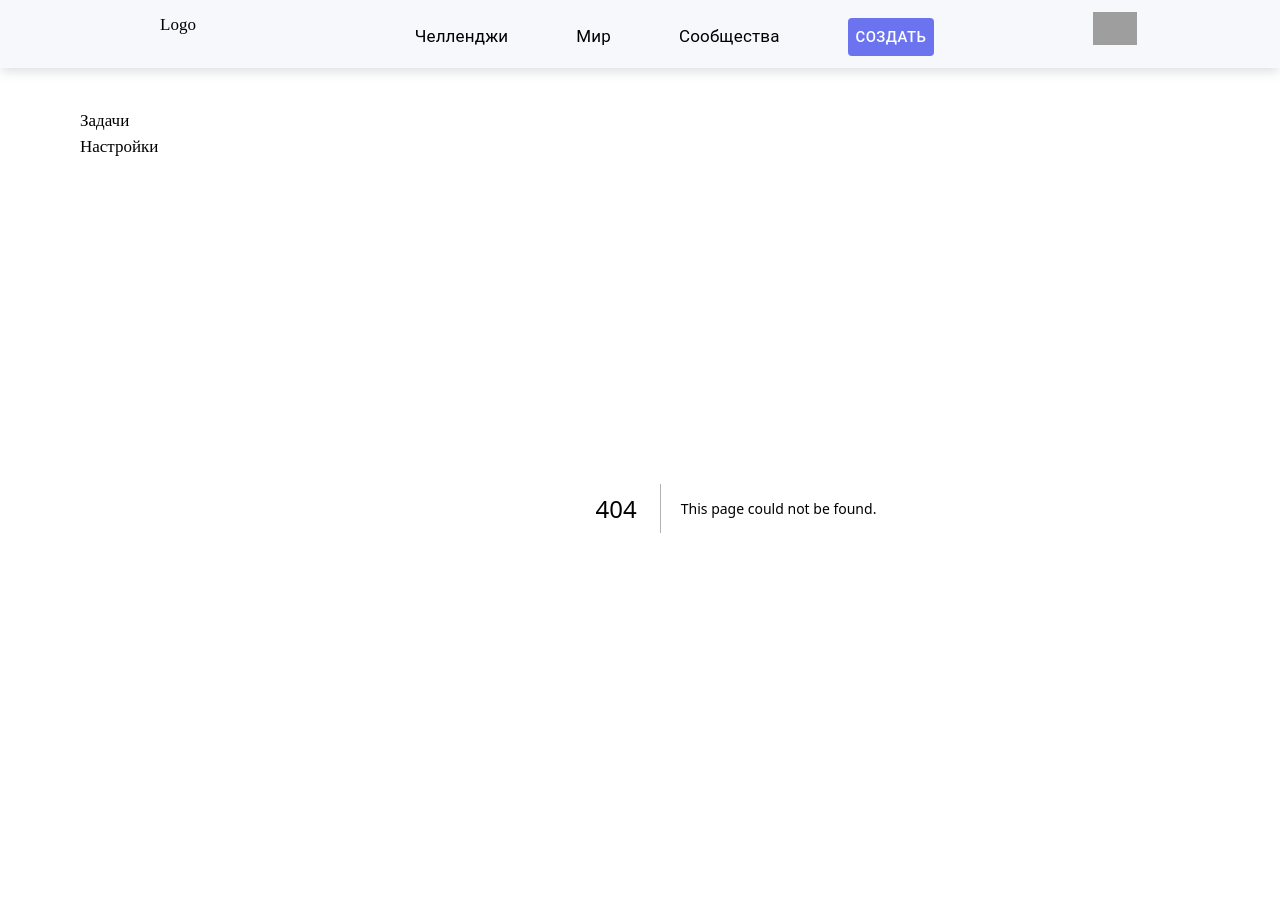
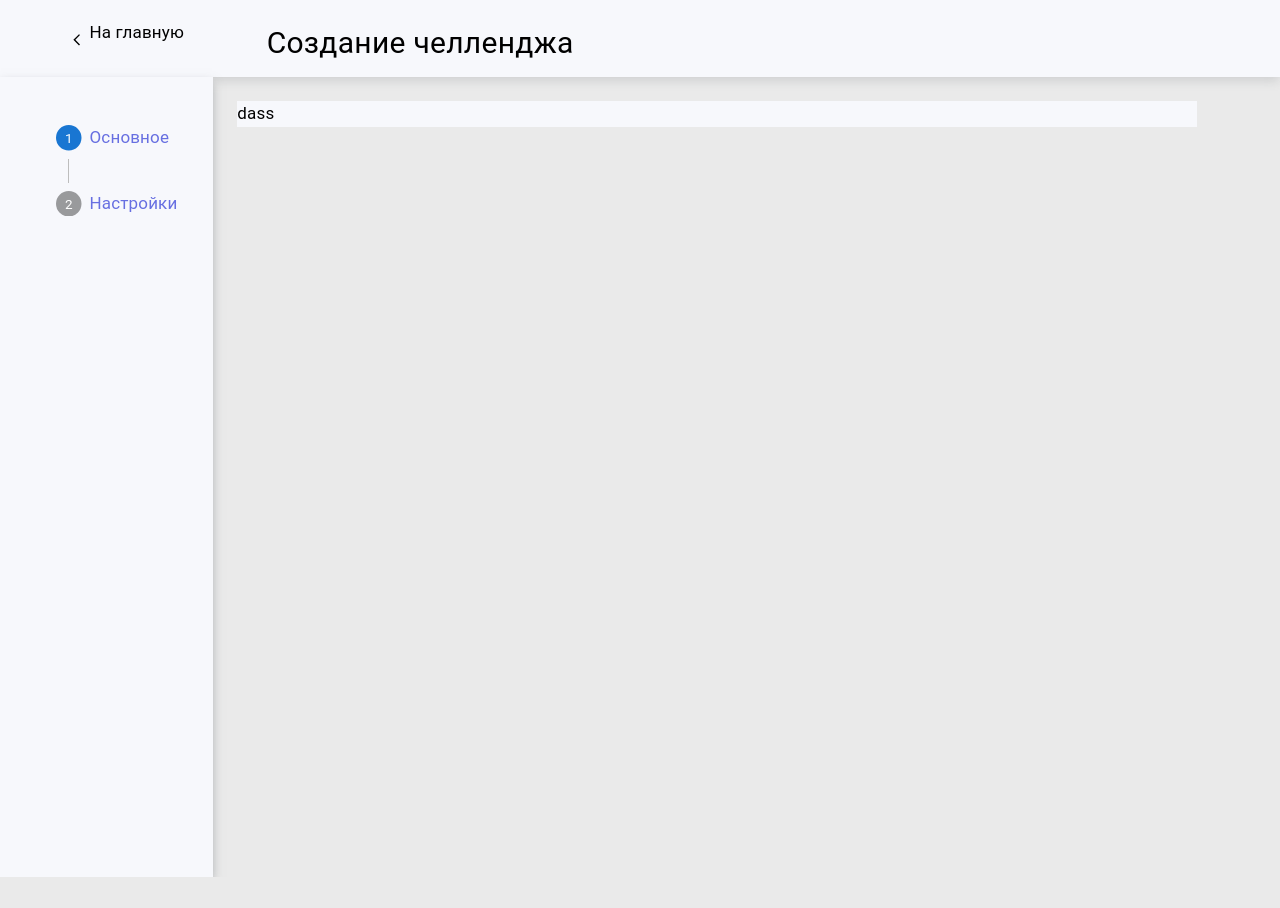
Before and after one commit to EvgeniyNakhay/challenge-web, a Next.js app: page /create-challenge in a window 1280 px wide. Before the commit this address had no page. After the commit the page ends 877 px from the top, so only its background shows below. Built offline with nearby package versions, Linux system fonts and the light colour scheme; grey boxes are pictures that could not be loaded.

Commit message:
create page create-challenge

```diff
--- /dev/null
+++ b/components/CreatePage/boxInfo.tsx
@@ -0,0 +1,16 @@
+import {Box} from "@mui/material";
+import React from "react";
+import LayoutCreate from "@/layouts/layoutCreate";
+
+
+const BoxInfo: React.FC<LayoutCreate> = ({children}) => {
+    return (
+        <Box sx={{
+            background: "#F7F8FC",
+        }}>
+            {children}
+        </Box>
+    )
+}
+
+export default BoxInfo
--- /dev/null
+++ b/components/CreatePage/leftMenuCreate.tsx
@@ -0,0 +1,42 @@
+import {Box, Step, StepLabel, Stepper, Typography} from "@mui/material";
+import {useState} from "react";
+
+const steps = [
+    {
+        label: "Основное"
+    },
+    {
+        label: "Настройки"
+    }
+]
+
+const LeftMenuCreate = () => {
+    const [currentStep, setCurrentStep] = useState(0);
+
+
+    return (
+        <Box sx={{
+            background: "#F7F8FC",
+            height: "100vh",
+            boxShadow: "0px 5px 10px -1px rgba(100, 106, 111, 0.50)",
+            padding: '5vh',
+            paddingLeft: "7vh"
+        }}>
+            <Stepper orientation={"vertical"}>
+                {
+                    steps.map((step, index) => (
+                        <Step key={step.label}>
+                            <StepLabel>
+                                <Typography sx={{color: "#676FE1"}}>
+                                    {step.label}
+                                </Typography>
+                            </StepLabel>
+                        </Step>
+                    ))
+                }
+            </Stepper>
+        </Box>
+    )
+}
+
+export default LeftMenuCreate
--- /dev/null
+++ b/components/CreatePage/navBarCreate.tsx
@@ -0,0 +1,37 @@
+import {Grid, Typography} from "@mui/material";
+import Link from "next/link";
+import ArrowBackIosNewIcon from '@mui/icons-material/ArrowBackIosNew';
+
+const NavBarCreate = () => {
+    return (
+        <Grid container sx={{
+            background: "#F7F8FC",
+            paddingLeft: '5%',
+            paddingTop: '1.5vh',
+            paddingBottom: '1.5vh',
+            boxShadow: "0px 5px 10px -1px rgba(100, 106, 111, 0.20)"
+        }}>
+            <Grid pt={1} xs={12} container>
+                <Grid xs={2}>
+                    <Link href={'/'}>
+                        <Typography>
+                            <ArrowBackIosNewIcon sx={{
+                                paddingTop: 1.5
+                            }}/>
+                            На главную
+                        </Typography>
+                    </Link>
+                </Grid>
+                <Grid>
+                    <Typography sx={{
+                        fontSize: '30px',
+                    }}>
+                        Создание челленджа
+                    </Typography>
+                </Grid>
+            </Grid>
+        </Grid>
+    )
+}
+
+export default NavBarCreate
--- a/components/NavBar/navbar.tsx
+++ b/components/NavBar/navbar.tsx
@@ -3,12 +3,13 @@ import Image from "next/image";
 import React from "react";
 import Link from "next/link";
 import Button from "@mui/material/Button";
+import {router} from "next/client";
 
 const list = [
     {id: 1, text: 'Челленджи', url: '#'},
     {id: 2, text: 'Мир', url: '#'},
     {id: 3, text: 'Сообщества', url: '#'},
-    {id: 4, text: 'Создать', url: '/сreate', style: {
+    {id: 4, text: 'Создать', url: '/create-challenge', style: {
             marginTop: -.7,
             color: "white",
             background: "#6B73EF",
@@ -16,8 +17,7 @@ const list = [
     },
 ]
 export const Navbar: React.FC = () => {
-    return (
-        <>
+    return (<>
             <Grid container sx={{
                 background: "#F7F8FC",
                 paddingLeft: '20vh',
@@ -65,4 +65,5 @@ export const Navbar: React.FC = () => {
             </Grid>
         </>
     )
+
 }
--- /dev/null
+++ b/layouts/layoutCreate.tsx
@@ -0,0 +1,24 @@
+import NavBarCreate from "@/components/CreatePage/navBarCreate";
+import LeftMenuCreate from "@/components/CreatePage/leftMenuCreate";
+import {Box, Grid} from "@mui/material";
+import React from "react";
+import {LayoutCreate} from "@/types/Layouts";
+
+
+const LayoutCreate: React.FC<LayoutCreate> = ({children}) => {
+    return (
+        <>
+            <NavBarCreate/>
+            <Grid container>
+                <Grid xs={2}>
+                    <LeftMenuCreate/>
+                </Grid>
+                <Grid xs={9} m={3}>
+                    {children}
+                </Grid>
+            </Grid>
+        </>
+    )
+}
+
+export default LayoutCreate
--- a/pages/_app.tsx
+++ b/pages/_app.tsx
@@ -5,7 +5,10 @@ import Content from "@/layouts/content";
 // Команда для сборки стелей тайвин
 //npx tailwindcss -i ./styles/globals.css -o ./taiwin/globals.css --watch
 
-export default function App({Component, pageProps}: AppProps) {
+export default function App({Component, pageProps, ...appProps}: AppProps) {
+   if (['/create-challenge'].includes(appProps.router.pathname)){
+        return <Component {...pageProps} />
+   }
     return (
         <>
             <Content>
--- /dev/null
+++ b/pages/create-challenge/index.tsx
@@ -0,0 +1,15 @@
+import LayoutCreate from "@/layouts/layoutCreate";
+import {Grid, Typography} from "@mui/material";
+import BoxInfo from "@/components/CreatePage/boxInfo";
+
+export default function Index(){
+    return (
+        <LayoutCreate>
+            <BoxInfo>
+                <Grid container>
+                    <Typography>dass</Typography>
+                </Grid>
+            </BoxInfo>
+        </LayoutCreate>
+    )
+}
--- a/types/Layouts.ts
+++ b/types/Layouts.ts
@@ -21,3 +21,7 @@ export interface CalendarTypes {
     }[],
     flag: boolean
 }
+
+export interface LayoutCreate {
+    children: React.ReactElement
+}
```
Also changed, not shown: components/CreatePage/leftNav.tsx (deleted, +0 -86 lines), pages/create.tsx (deleted, +0 -11 lines).
